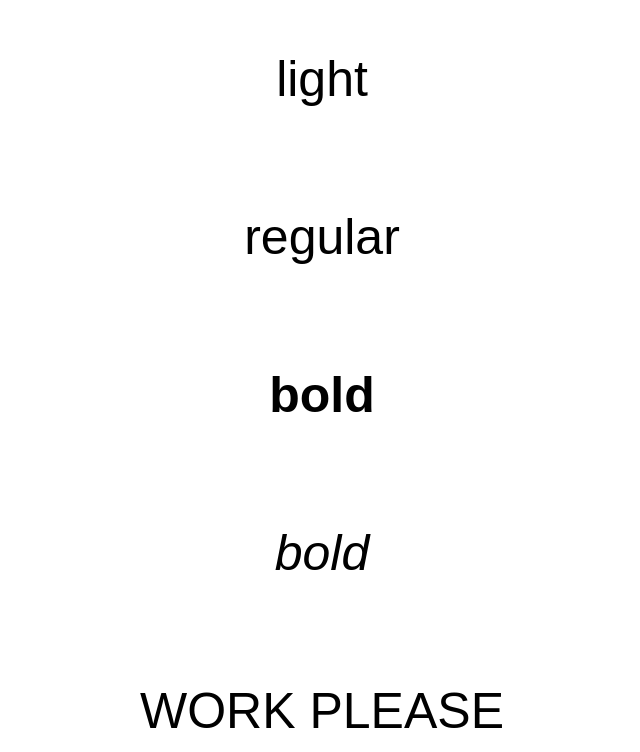
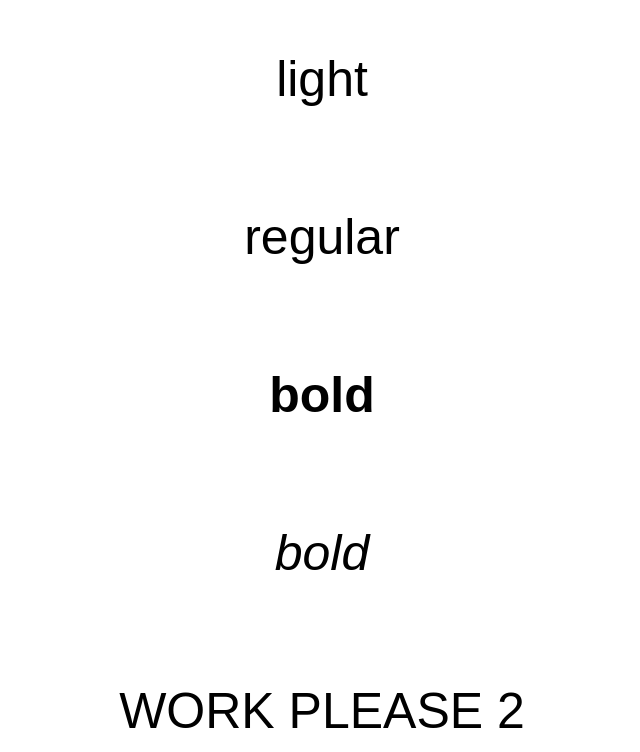
Before and after one commit to Isynopoulos1/wedding, a React (Vite) app: page / in a window 1280 px wide. Shown: the part 200-952 px from the top of the page, without its empty margins (318-958 px from the left). Built offline with nearby package versions, Linux system fonts and the light colour scheme; a web font is replaced by a local one.

Commit message:
try github action 7

```diff
--- a/src/App.jsx
+++ b/src/App.jsx
@@ -12,7 +12,7 @@ const App = () => {
         <p className="regular">regular</p>
         <p className="bold">bold</p>
         <p className="italic">bold</p>
-        <p>WORK PLEASE</p>
+        <p>WORK PLEASE 2</p>
       </Test>
     </>
   );
```
